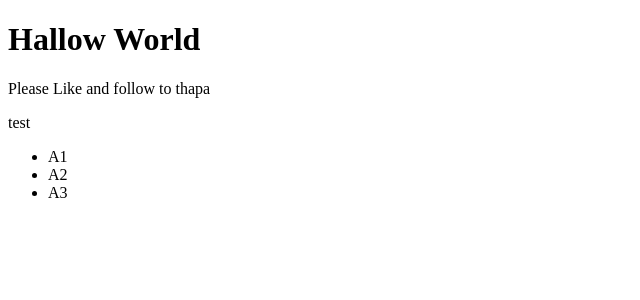
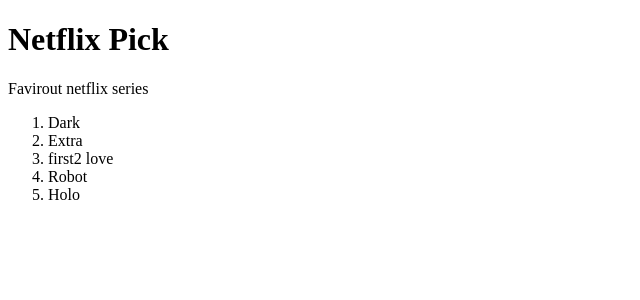
Before and after one commit to HafizAzeem/Live-Covid-Tracker, a React (Create React App) app: page / in a window 1280 px wide. Shown: the top 300 px of the page, without its empty margins (0-640 px from the left). Built offline with nearby package versions, Linux system fonts and the light colour scheme.

Commit message:
netfliex series

```diff
--- a/src/index.js
+++ b/src/index.js
@@ -1,16 +1,16 @@
-import React from 'react';
-import  ReactDOM  from 'react-dom';
+import React from "react";
+import ReactDOM from "react-dom";
 
 ReactDOM.render(
         <>
-        <h1>Hallow World</h1>
-        <p>Please Like and follow to thapa </p>
-        <p>test</p>
-         <ul>
-                <li>A1</li>
-                <li>A2</li>
-                <li>A3</li>
-         </ul>
+           <h1>Netflix Pick</h1>
+           <p>Favirout netflix series</p>
+           <ol>
+                <li>Dark </li>
+                <li>Extra </li>
+                <li>first2 love </li>
+                <li>Robot </li>
+                <li>Holo </li>
+           </ol>
         </>
-
-        ,document.getElementById('root') )
+, document.getElementById('root'));
```
